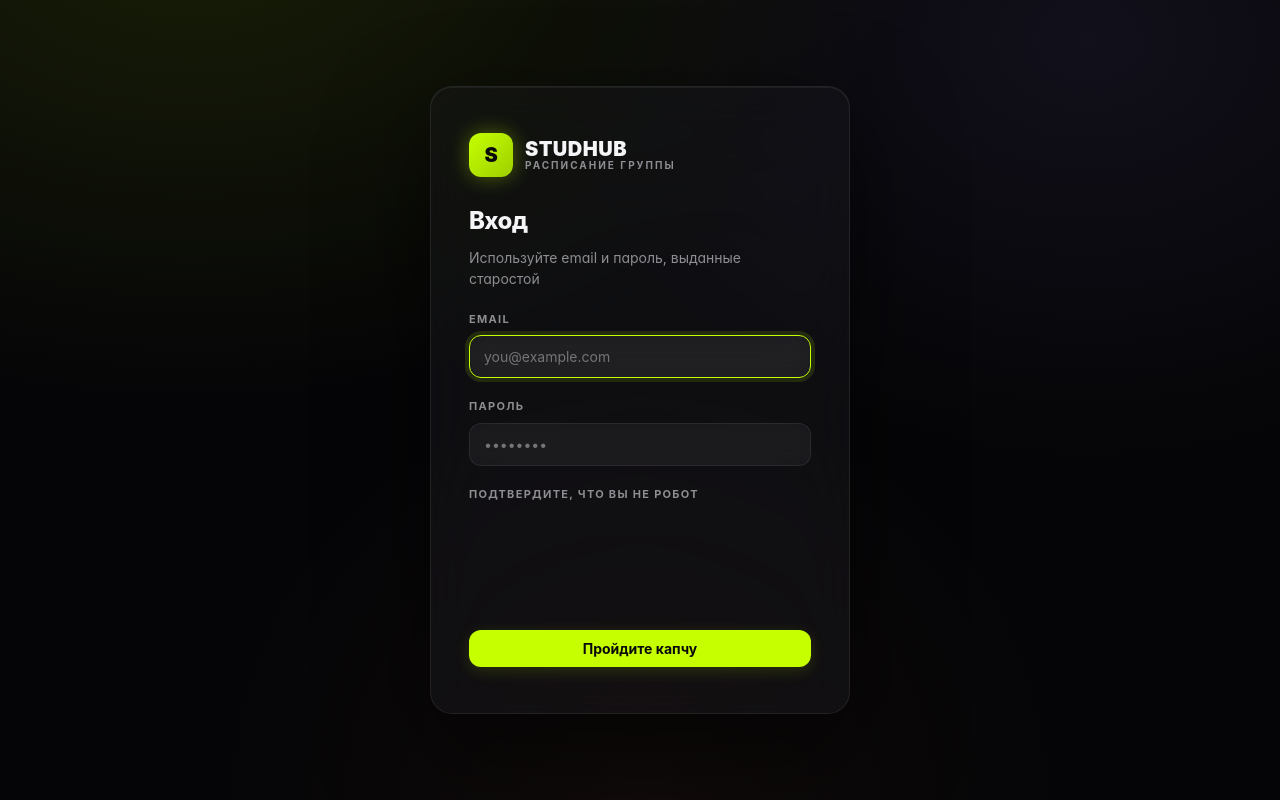
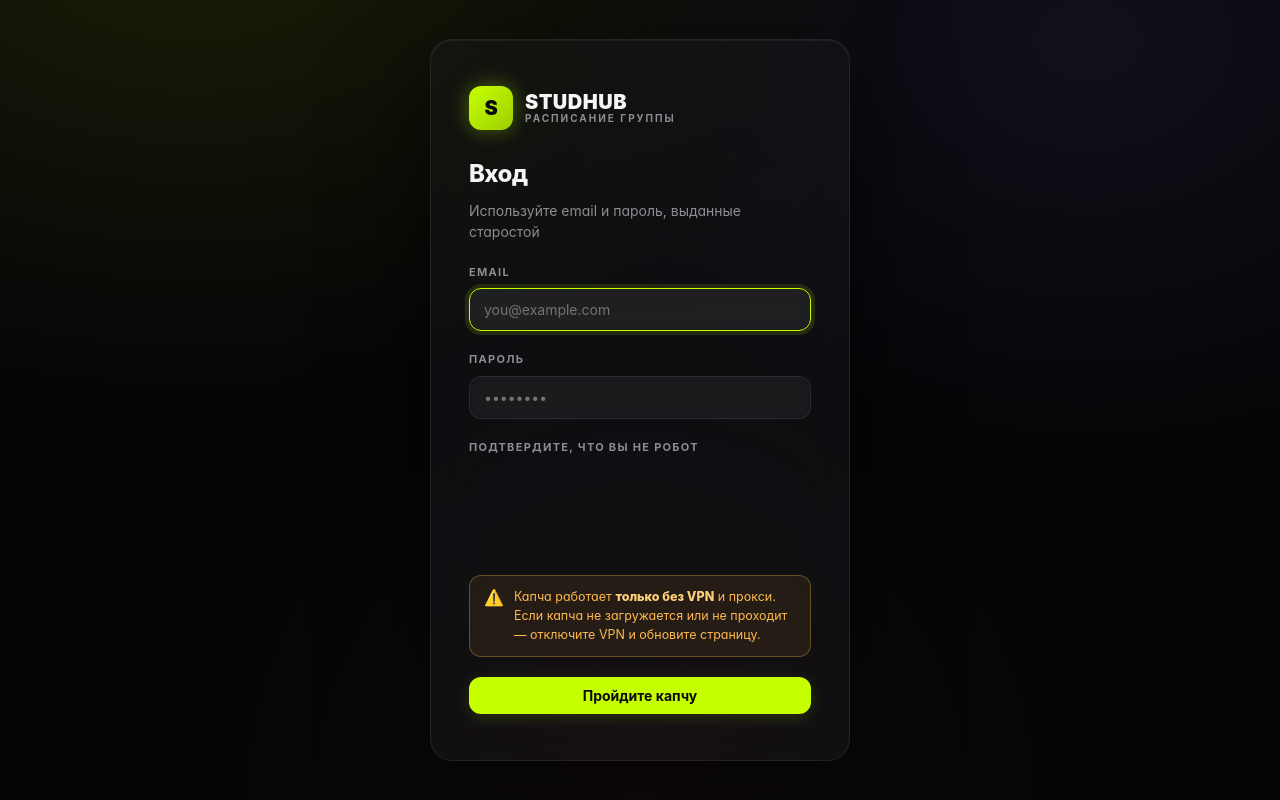
Before and after one commit to egorrykin/studhub, a Django app: page /login/ in a window 1280 px wide. Run offline with Django 5.2, Linux system fonts and the light colour scheme.

Commit message:
исправил зум, хэдер и фронт base

```diff
--- a/todo/templates/todo/login.html
+++ b/todo/templates/todo/login.html
@@ -22,14 +22,30 @@
     overflow:hidden;
     margin-top:8px;
   }
-  .captcha-wrap .smart-captcha{
-    max-width:100%;
+  .captcha-wrap .smart-captcha{ max-width:100%; }
+  .captcha-wrap iframe{ max-width:100%; }
+
+  .captcha-note{
+    display:flex;
+    align-items:flex-start;
+    gap:10px;
+    margin-top:12px;
+    padding:12px 14px;
+    border-radius:12px;
+    background:rgba(255,184,77,.08);
+    border:1px solid rgba(255,184,77,.32);
+    color:#ffb84d;
+    font-size:12.5px;
+    line-height:1.5;
   }
-  .captcha-wrap iframe{
-    max-width:100%;
+  .captcha-note .icon{
+    font-size:16px;
+    line-height:1;
+    flex-shrink:0;
+    margin-top:1px;
   }
+  .captcha-note b{color:#ffd27a;font-weight:800}
 
-  /* На узких экранах поджимаем login-box и уменьшаем капчу */
   @media (max-width: 520px){
     .login-box{
       padding:32px 20px !important;
@@ -93,6 +109,14 @@
                   style="height: 100px;"
           ></div>
         </div>
+
+        <div class="captcha-note">
+          <span class="icon">⚠️</span>
+          <span>
+            Капча работает <b>только без VPN</b> и прокси.
+            Если капча не загружается или не проходит — отключите VPN и обновите страницу.
+          </span>
+        </div>
       </div>
 
       <button type="submit" class="btn" id="submit-btn" style="width:100%" disabled>Пройдите капчу</button>
```
